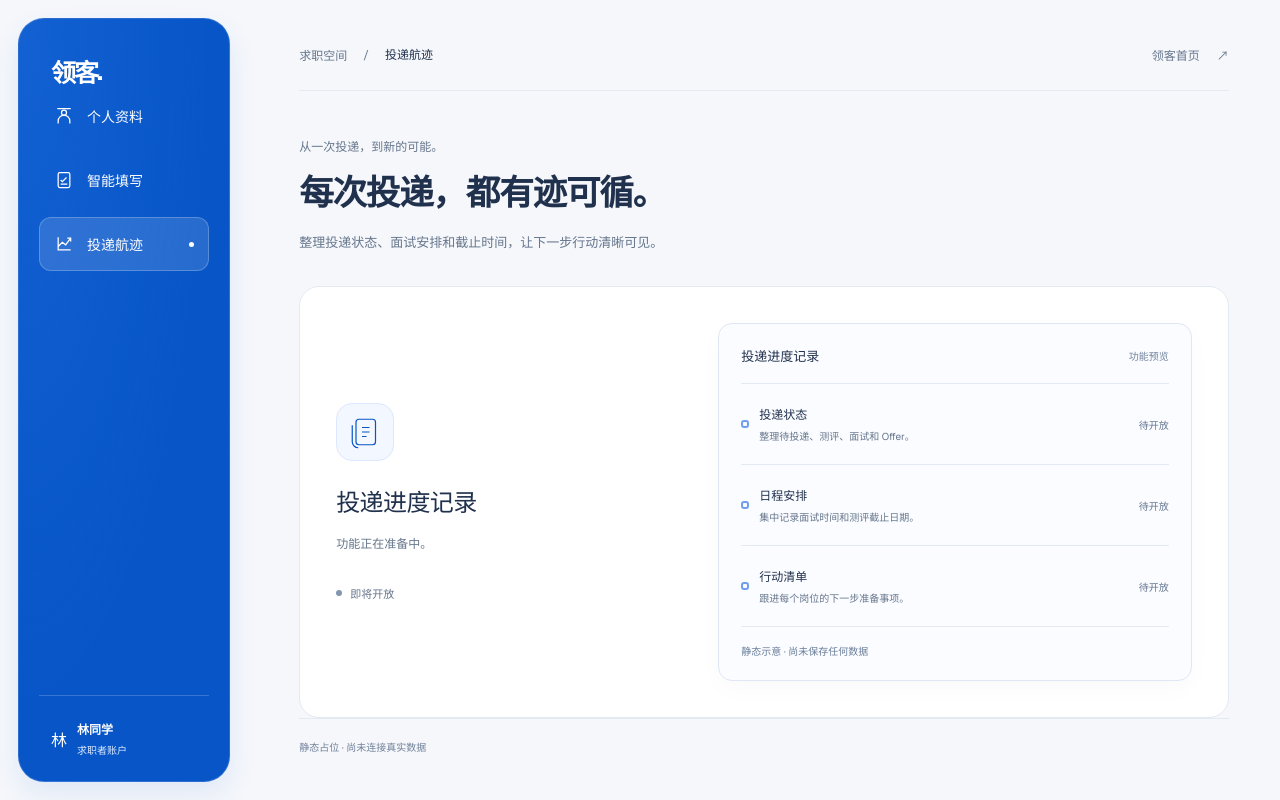
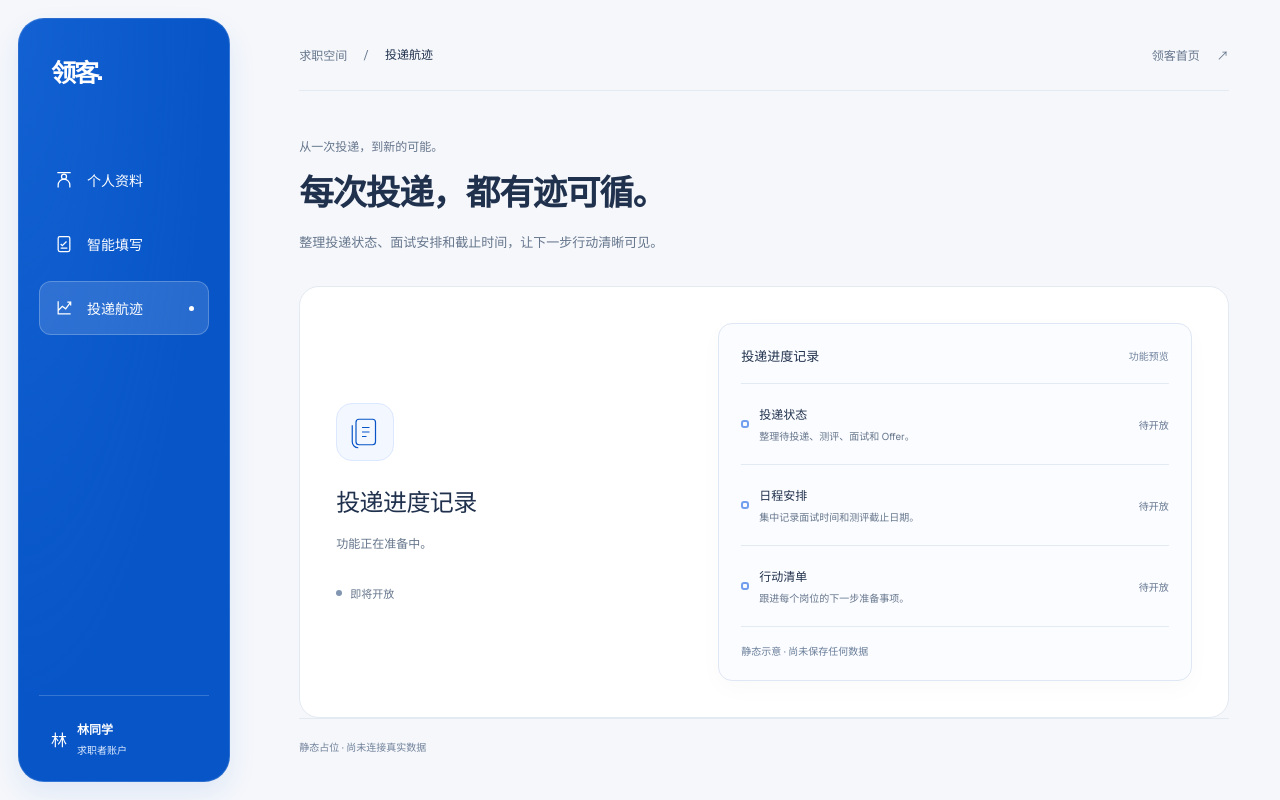
Before and after one commit to xiazhiyi99/LinkJobGo, a Next.js app in the folder apps/web/: page /workspace/applications in a window 1280 px wide. Built offline with nearby package versions, Linux system fonts and the light colour scheme.

Commit message:
Add breathing room above workspace navigation

```diff
--- a/apps/web/app/workspace/workspace.css
+++ b/apps/web/app/workspace/workspace.css
@@ -29,7 +29,7 @@
 .brand-dot { margin-left: 0; color: #fff; }
 .sidebar-caption { display:none; }
 .workspace-nav-label { display:none; }
-.workspace-nav { display:flex; flex-direction:column; gap:10px; }
+.workspace-nav { display:flex; flex-direction:column; gap:10px; margin-top:64px; }
 .workspace-nav a { padding:16px 14px; display:flex; align-items:center; gap:13px; border:1px solid transparent; border-radius:12px; font-size:14px; color:#fff; transition:background .2s,border-color .2s; }
 .workspace-nav a:hover { background:#ffffff15; }
 .workspace-nav a.active { background:#ffffff22; border-color:#ffffff38; }
```
